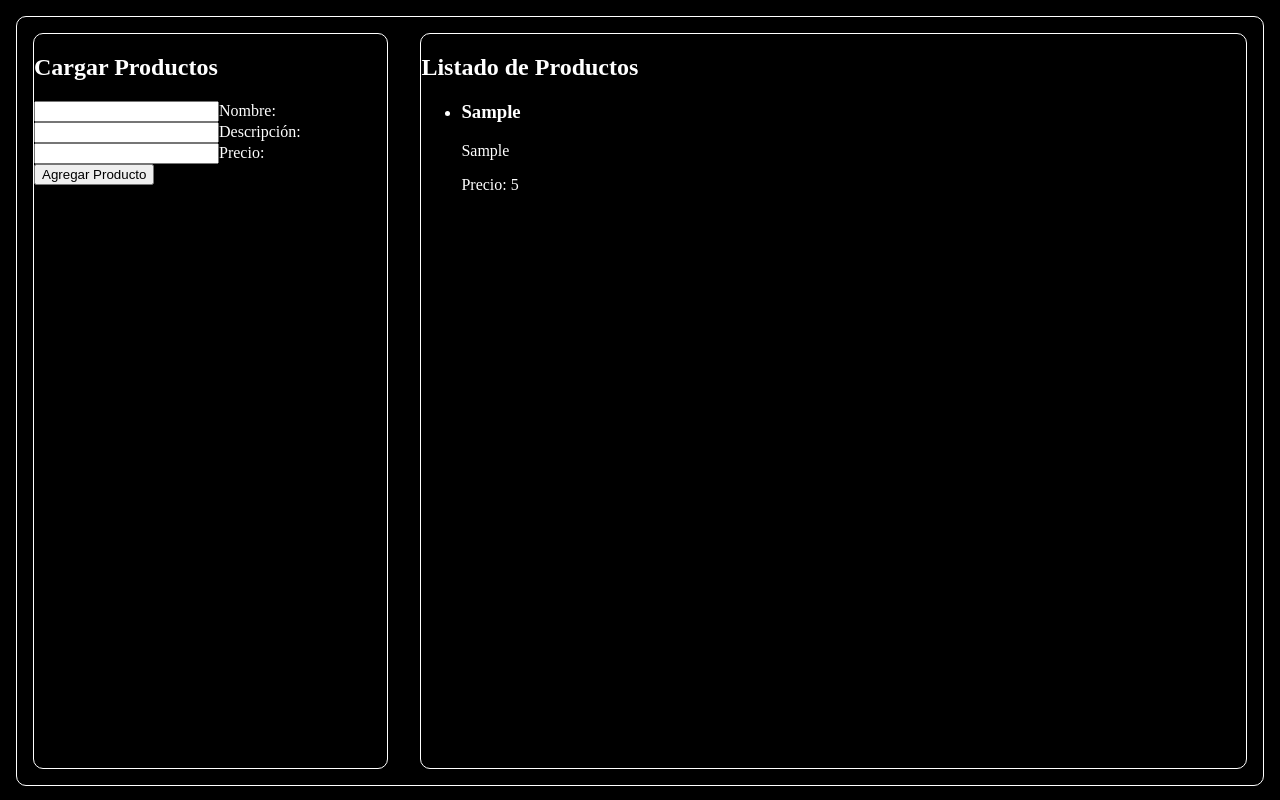
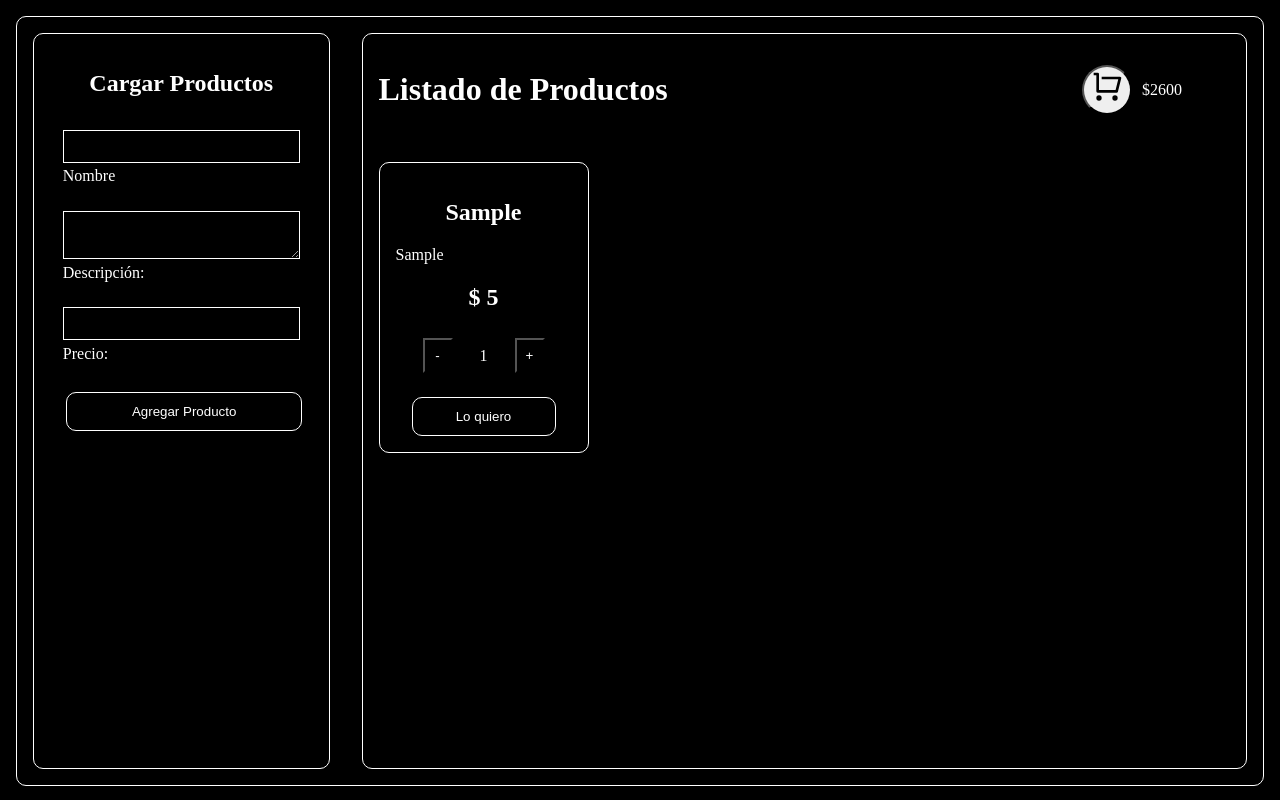
Before and after one commit to sanfosx/Info2023_React_ShoppingCart, a React (Vite) app: page / in a window 1280 px wide. Both pictures are taken after typing "Sample", "Sample", "5" into the empty fields and a click on the button "Agregar Producto". Built offline with nearby package versions, Linux system fonts and the light colour scheme.

Commit message:
agrego los stilos

```diff
--- a/package.json
+++ b/package.json
@@ -11,7 +11,8 @@
   },
   "dependencies": {
     "react": "^18.2.0",
-    "react-dom": "^18.2.0"
+    "react-dom": "^18.2.0",
+    "react-icons": "^4.9.0"
   },
   "devDependencies": {
     "@types/react": "^18.0.37",
--- a/src/App.css
+++ b/src/App.css
@@ -1,8 +1,8 @@
-
-html, body {
+html,
+body {
   height: 98%;
   margin: 0;
-  padding:0;
+  padding: 0;
   background-color: black;
   color: white;
 }
@@ -16,19 +16,145 @@ html, body {
 
 aside {
 
-  width: 30%;
+  width: 25%;
 
 }
 
 main {
+  width: 75%;
 
-  width: 70%;
-  overflow-y:auto;
 }
 
-.borderes{
+.borderes {
   border: 1px solid white;
   margin: 1rem 1rem;
   border-radius: 10px;
 
 }
+
+h1, h2, h3{
+  text-align: center;
+}
+
+/*LIST */
+.list-container {
+  display: flex;
+  flex-direction: column;
+  height: 100%;
+}
+
+.list-tittle {
+
+  display: flex;
+  align-items: center;
+  justify-content: space-between;
+  margin: 1rem;
+}
+
+.cart-info {
+  width: 100px;
+  margin-left: 1rem;
+  margin-right: 3rem;
+  display: flex;
+  align-items: center;
+  justify-content: space-between;
+}
+
+.cart-info button{
+  width: 50px;
+  height: 50px;
+  font-size: xx-large;
+  border-radius: 50px;
+}
+
+
+.list-content {
+  display: flex;
+  flex-wrap: wrap;
+  overflow-y: scroll;
+  align-items: center;
+
+}
+
+
+.card {
+  display: flex;
+  flex-direction: column;
+
+}
+
+.card-tittle {
+  display: flex;
+
+  justify-content: space-between;
+}
+
+.card-content {
+ max-width: 11rem;
+  margin: 1rem;
+  padding: 1rem;
+  align-items: center;
+}
+
+.card-content p, h2{
+  max-width: 11rem;
+  overflow-wrap: break-word;
+}
+
+
+.btn-logic {
+  display: flex;
+  align-items: center;
+  justify-content: space-evenly;
+
+}
+
+.btn-logic button{
+ padding: 0.5rem;
+ width: 30px;
+ background-color: black;
+ color: white;
+ margin-bottom: 0;
+ align-content: center;
+}
+/*FORM*/
+
+.form-container {
+  display: flex;
+  flex-direction: column;
+  margin: 1rem;
+}
+
+.form-input {
+  padding: 0.8rem;
+  display: flex;
+  flex-direction: column;
+}
+
+.form-input input, textarea {
+  padding: 0.5rem 1rem;
+  background-color: black;
+  color: white;
+  border: 1px solid white;
+  max-width: 90%;
+}
+
+.form-input label{
+  margin-top: 0.3rem;
+}
+.form-container button {
+  padding:  0.7rem;
+  background-color: black;
+  color: white;
+  width: 90%;
+  align-self:flex-end;
+}
+
+.btn-add{
+  padding:  0.7rem;
+  width: 9rem;
+  background-color: black;
+  color: white;
+  margin-bottom: 0;
+  align-content: center;
+}
--- a/src/components/FormComponent.jsx
+++ b/src/components/FormComponent.jsx
@@ -12,6 +12,7 @@ const FormComponent =({ addProduct}) => {
 
         // Generar un ID único para el producto
         const productId = Date.now().toString();
+        const cant = 1
 
         // Crear un objeto con los datos del producto
         const newProduct = {
@@ -19,6 +20,7 @@ const FormComponent =({ addProduct}) => {
             name: productName,
             description: productDescription,
             price: productPrice,
+            cant: cant,
         };
 
         // Llamar a la función de agregar producto del componente padre
@@ -32,7 +34,7 @@ const FormComponent =({ addProduct}) => {
 
     return (
         <div className="form-container">
-            <h2>Cargar Productos</h2>
+            <h1>Cargar Productos</h1>
             <form onSubmit={handleFormSubmit}>
                 <div className="form-input">
                     <input
@@ -43,12 +45,12 @@ const FormComponent =({ addProduct}) => {
                         required
                     />
                     <label htmlFor="productName" className="form-label">
-                        Nombre:
+                        Nombre
                     </label>
                 </div>
 
                 <div className="form-input">
-                    <input
+                    <textarea
                         type="text"
                         id="productDescription"
                         value={productDescription}
@@ -73,7 +75,7 @@ const FormComponent =({ addProduct}) => {
                     </label>
                 </div>
 
-                <button type="submit">Agregar Producto</button>
+                <button className="borderes" type="submit">Agregar Producto</button>
             </form>
         </div>
     )
--- a/src/components/ListComponent.jsx
+++ b/src/components/ListComponent.jsx
@@ -1,21 +1,45 @@
+import { useState } from "react"
+import { RiShoppingCartLine } from 'react-icons/ri';
+
+
+
+
 
 // eslint-disable-next-line react/prop-types
 const ListComponent = ({ products }) => {
+
+
+
+
+
   return (
-    <main>
-      <h2>Listado de Productos</h2>
-      <ul>
+    <div className="list-container">
+      <div className="list-tittle">
+        <h1>Listado de Productos</h1>
+        <div className="cart-info">
+          <button> <RiShoppingCartLine /></button>
+          <p>$2600</p>
+        </div>
+      </div>
+      <div className="list-content">
 
         {// eslint-disable-next-line react/prop-types
-        products.map((product) => (
-          <li key={product.id}>
-            <h3>{product.name}</h3>
-            <p>{product.description}</p>
-            <p>Precio: {product.price}</p>
-          </li>
-        ))}
-      </ul>
-    </main>
+          products.map((product) => (
+            <div className="card-content borderes" key={product.id}>
+              <h2>{product.name}</h2>
+              <p>{product.description}</p>
+              <h2>$ {product.price}</h2>
+              <div className="btn-logic">
+                <button>-</button>
+                <p> {product.cant} </p>
+                <button>+</button>
+              </div>
+              <button className="btn-add borderes" >Lo quiero</button>
+            </div>
+          ))}
+
+      </div>
+    </div>
   );
 };
 
```
Also changed, not shown: 2 other files (tests, documents, lock files or other folders).
